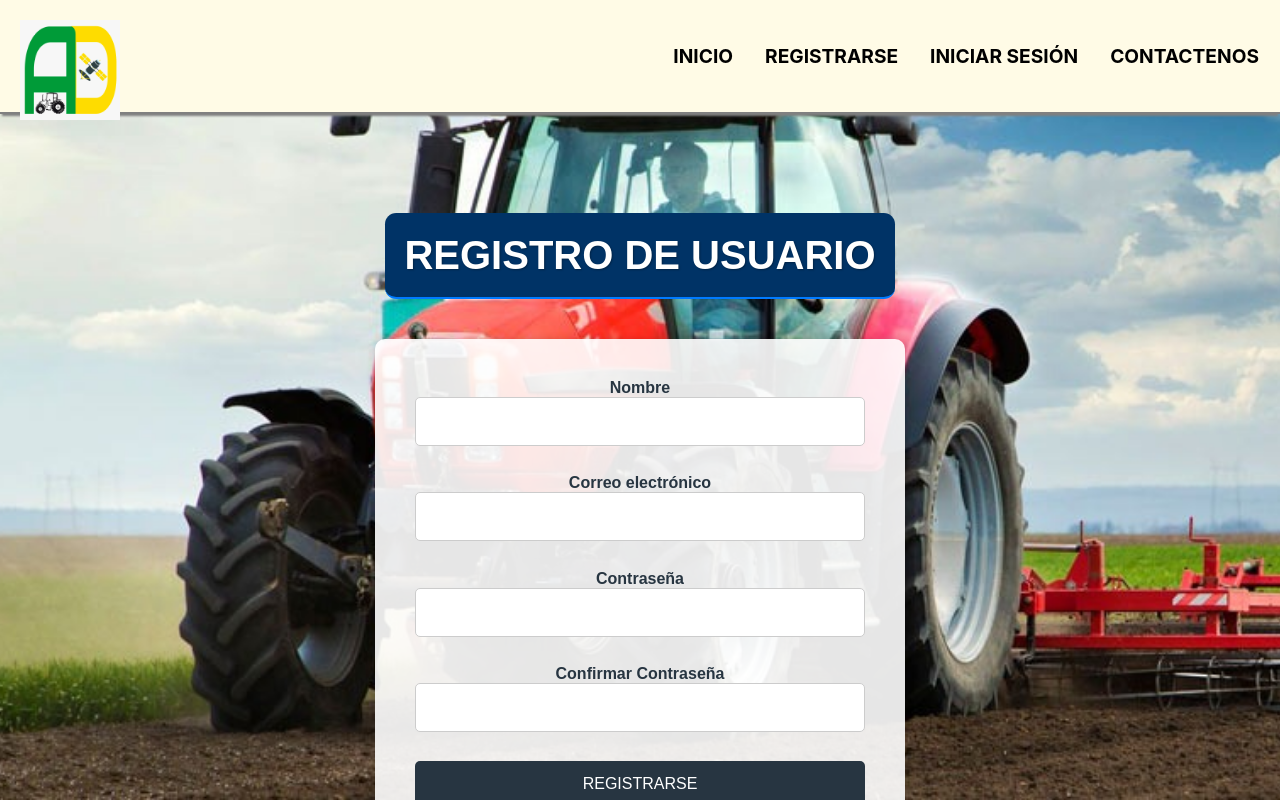
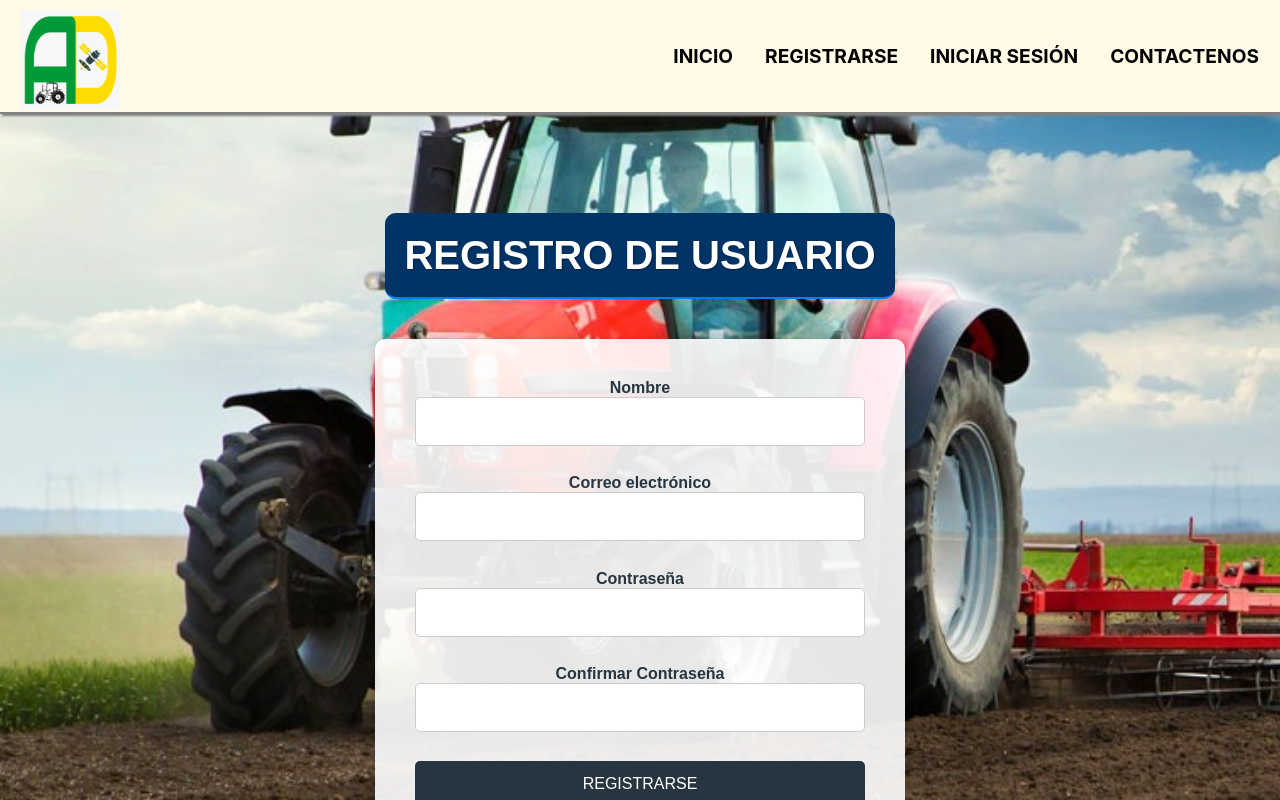
Before and after one commit to JCmixia25/Sistema-de-pedidos-, a React (Create React App) app: page /register in a window 1280 px wide. Built offline with nearby package versions, Linux system fonts and the light colour scheme.

Commit message:
Vista inicio .css

```diff
--- a/src/components/Contacts.css
+++ b/src/components/Contacts.css
@@ -23,7 +23,7 @@ body, html {
 
 .icono {
     position: absolute;
-    top: 20px;
+    top: 10px;
     left: 20px;
     width: 100px;
     height: 100px;
```
Also changed, not shown: src/components/Home.css (+4 -4 lines).
